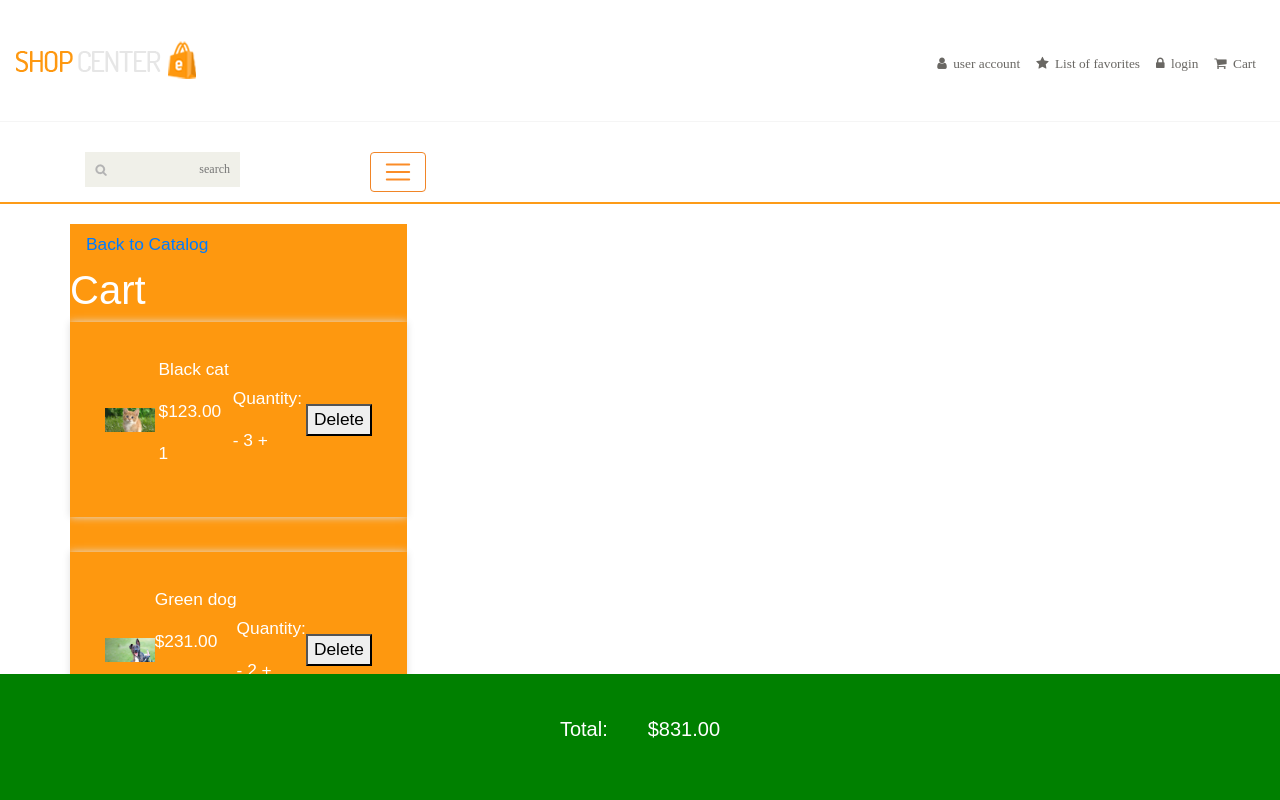
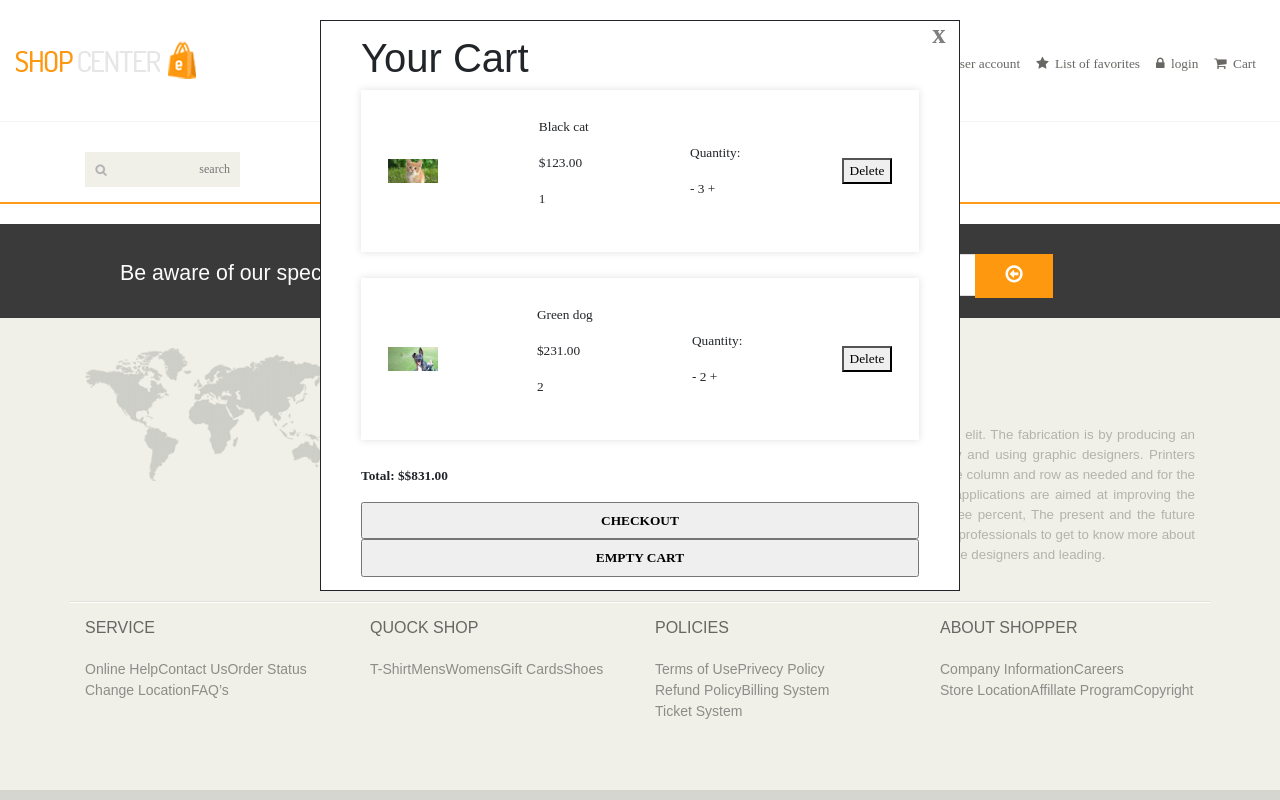
Before and after one commit to couchjanus/dj-shopping, a Vue app: page /cart in a window 1280 px wide. Shown: the top 800 px of the page. Built offline with nearby package versions, Linux system fonts and the light colour scheme.

Commit message:
added cart template

```diff
--- a/src/assets/styles/_main.scss
+++ b/src/assets/styles/_main.scss
@@ -2467,3 +2467,17 @@ textarea {
     }
   }
 }
+
+#overlay {
+  position: fixed;
+  display: none;
+  width: 100%;
+  height: 100%;
+  top: 0;
+  left: 0;
+  right: 0;
+  bottom: 0;
+  background-color: rgba(0,0,0,0.5);
+  z-index: 2;
+  cursor: pointer;
+}
--- a/src/components/cart/Cart.vue
+++ b/src/components/cart/Cart.vue
@@ -1,20 +1,22 @@
 <template>
-    <div class='cart'>
-        <router-link :to="{name: 'Home'}">
-            <div class="nav-link">Back to Catalog</div>
-        </router-link>
-
-    <h1>{{title}}</h1>
-
+  <div class="cart-popup" v-if="cart.show">
+      <div class="contents">
+        <h1>Your Cart</h1>
         <p v-if="!cart_data.length">There are no products in cart...</p>
         <CartItem
             v-for="(item, index) in cart_data"
             :key="index"
             :item="item"
         />
-    <div class="cart__total">
-      <p class="total__name">Total:</p>
-      <p>{{cartTotalCost | toFix | formattedPrice}}</p>
+        <p class="total__name">
+          <strong>
+            Total: &dollar;{{cartTotalCost | toFix | formattedPrice}}
+          </strong>
+        </p>
+
+        <input type="submit" value="checkout" />
+        <input type="submit" value="Empty Cart" />
+        <div class="close" @click="close();">x</div>
       </div>
   </div>
 </template>
@@ -46,7 +48,12 @@ export default {
                     cover:"http://127.0.0.1:8000/media/images/02.jpg"
 
                 }
-            ]
+            ],
+        cart: {
+          string: 'Cart',
+          total: 0.00,
+          show: true
+          }
         }
     },
     components: {
@@ -83,28 +90,45 @@ export default {
       }
     },
     methods: {
+      close() {
+        this.cart.show = false;
+        this.$router.push('/');
+      }
     }
 };
 </script>
 
 <style lang="scss">
-  .cart {
-    margin-bottom: 100px;
-    &__total {
+  .cart-popup {
+      position: relative;
+      display: inline-block;
+
+      & .contents {
+        border: 1px solid;
+        background: white;
+        padding: 1em 3em;
+        max-width: 640px;
         position: fixed;
-      bottom: 0;
-      right: 0;
-      left: 0;
-      padding: 2em 3em;
-      display: flex;
-      justify-content: center;
-      background: green;
-      color: #ffffff;
-      font-size: 20px;
+        z-index: 1;
+        top: 1.5em;
+        left: 1em;
+        right: 1em;
+        margin: auto;
+        & input {
+          width: 100%;
+          font-weight: bold;
+          text-transform: uppercase;
+          padding: 0.5em;
         }
-
-    .total__name {
-      margin-right: 2em;
+        & .close {
+          font-weight: bold;
+          font-size: 2em;
+          position: absolute;
+          top: 0;
+          right: 0.5em;
+          border-radius: 50px;
+          cursor: pointer;
+        }
       }
     }
 </style>
--- a/src/components/layouts/LayoutDefault.vue
+++ b/src/components/layouts/LayoutDefault.vue
@@ -15,6 +15,8 @@
 
     <!-- Footer -->
     <main-footer></main-footer>
+
+    <div id="overlay"></div>
   </div>
 </template>
 
```
Also changed, not shown: src/misk/lib.js (added, +7 -0 lines). Lines whose indentation alone changed are shown as unchanged.
